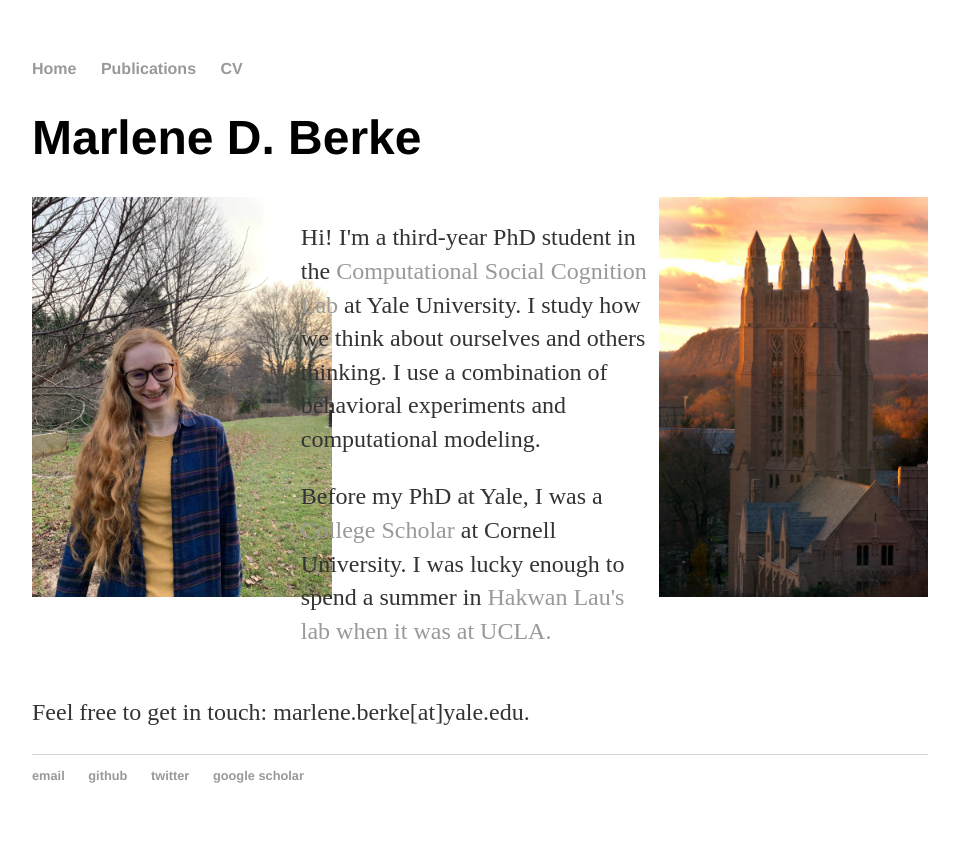
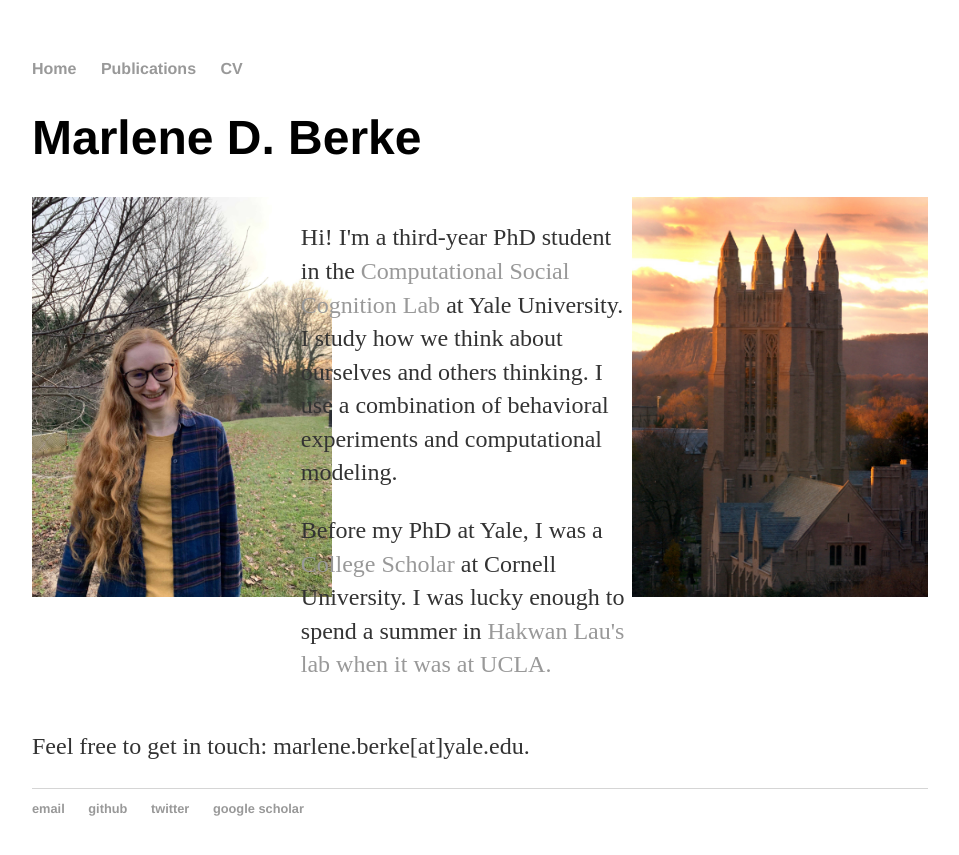
Before and after one commit to marleneberke/marleneberke.github.io, a Jekyll site: the page built from index.html, in a window 1280 px wide. Shown: the top 855 px of the page, without its empty margins (160-1119 px from the left). Built offline with Jekyll 4.4.1, drawn with Linux system fonts in a browser that asks for light colours.

Commit message:
Update main.css

```diff
--- a/css/main.css
+++ b/css/main.css
@@ -51,7 +51,7 @@ ul.posts li {
   width: 30%;
 }
 .column2 {
-  width: 40%;
+  width: 37%;
 }
 
 .column3 {
```
